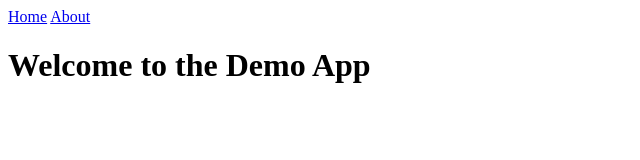
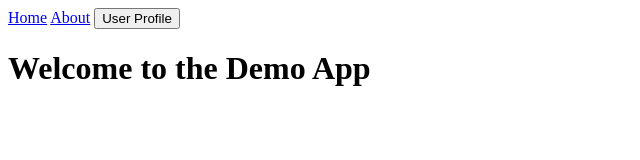
Before and after one commit to Sasishivaran/feature-branch-demo, a plain HTML site: page index.html in a window 1280 px wide. Shown: the whole page, without its empty margins (0-640 px from the left). Drawn offline with Linux system fonts and the light colour scheme.

Commit message:
feat: Add user profile button to navbar

```diff
--- a/index.html
+++ b/index.html
@@ -8,6 +8,8 @@
   <nav>
     <a href="#">Home</a>
     <a href="#">About</a>
+    <button>User Profile</button>
+
 
   </nav>
   <h1>Welcome to the Demo App</h1>
```
